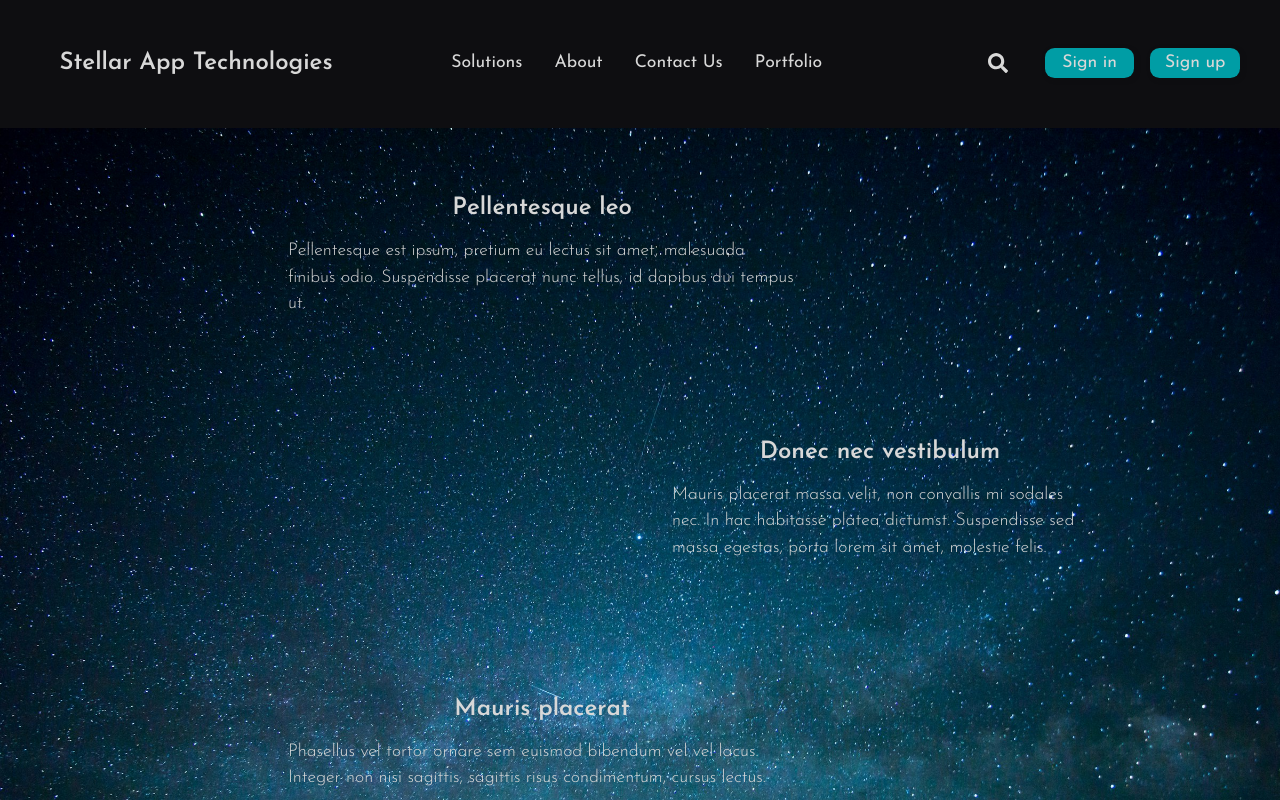
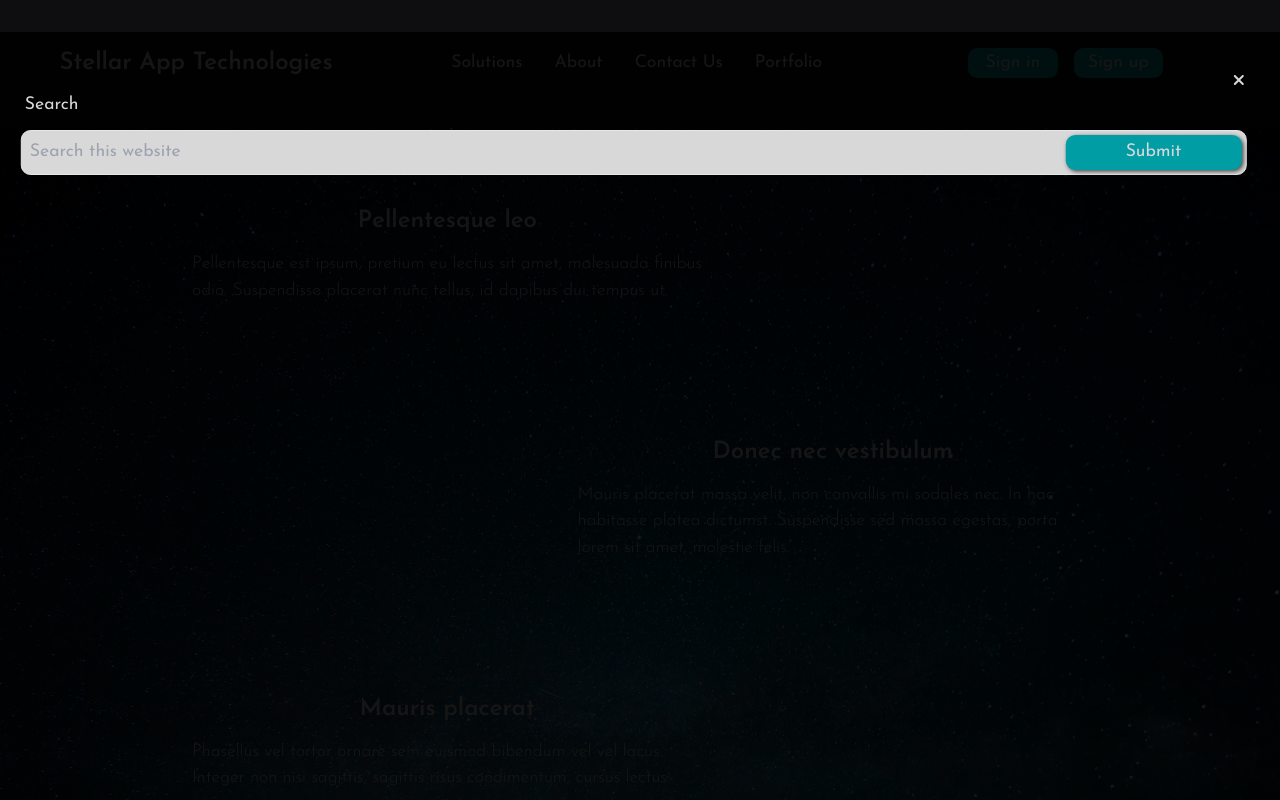
Before and after one commit to MrMostellar/stellar-app-technologies, a Next.js app: page / in a window 1280 px wide. Both pictures are taken after a click on the button 998 px from the left and 63 px from the top of the page. Shown: the top 800 px of the page. Built offline with nearby package versions, Linux system fonts and the light colour scheme.

Commit message:
Added search modal and logic for opening and closing via a x button or the escape key

```diff
--- a/app/components/Footer/Footer.tsx
+++ b/app/components/Footer/Footer.tsx
@@ -14,7 +14,11 @@ export default function Footer() {
       {/*bottom half of column is the email form, social media, and copywrite*/}
       <div className="flex flex-1 flex-col p-1">
         <div className="flex flex-1 justify-center items-center p-2">
-          <SingleTextForm />
+          <SingleTextForm
+            label={"Let's keep in touch!"}
+            formType={"email"}
+            placeholder={"Enter your Email"}
+          />
         </div>
         {/*Social Media links*/}
         <div className="underline-animation flex flex-1 flex-wrap justify-center items-center p-2 pt-4 m-auto">
--- a/app/components/Header/Header.tsx
+++ b/app/components/Header/Header.tsx
@@ -1,6 +1,7 @@
 import { FaBars, FaSearch } from "react-icons/fa";
 import NavBar from "./NavBar";
 import Link from "next/link";
+import SearchModal from "../SearchModal";
 
 export default function Header() {
   return (
@@ -18,9 +19,7 @@ export default function Header() {
       </div>
 
       <nav className="flex pr-4 xs:flex-[0.25] lg:flex-1 lg:pr-6">
-        <button className="justify-center items-center flex xs:flex-1 lg:flex-[0.5]">
-          <FaSearch size="1.25rem" color="var(--text)" />
-        </button>
+        <SearchModal />
         <button className="xs:hidden lg:flex lg:flex-1 lg:max-w-[7vw] my-4 py-1 justify-center items-center mx-2 button">
           <p className="navText">Sign in</p>
         </button>
--- a/app/components/Hero.tsx
+++ b/app/components/Hero.tsx
@@ -3,14 +3,14 @@ import React from "react";
 export default function Hero() {
   return (
     <>
-      <div className="p-1 sm:p-4 flex flex-col col-start-1 col-span-12 row-start-1 row-span-2 md:col-start-2 md:col-span-6 md:row-start-1 md:row-span-3 justify-center items-center rounded-3xl m-1 sm:m-4">
+      <div className="p-1 sm:p-4 flex flex-col col-start-1 col-span-12 row-start-1 row-span-2 md:col-start-1 md:col-span-6 md:row-start-1 md:row-span-3 justify-center items-center rounded-3xl m-1 sm:m-4">
         <h1 className="titleText p-4 text-lg">Pellentesque leo</h1>
         <p className="paragraphText">
           Pellentesque est ipsum, pretium eu lectus sit amet, malesuada finibus
           odio. Suspendisse placerat nunc tellus, id dapibus dui tempus ut.
         </p>
       </div>
-      <div className="p-1 sm:p-4 flex flex-col col-start-1 col-span-12 row-start-3 row-span-2 md:col-start-6 md:row-start-4 md:col-span-6 md:row-span-3 justify-center items-center rounded-3xl m-1 sm:m-4">
+      <div className="p-1 sm:p-4 flex flex-col col-start-1 col-span-12 row-start-3 row-span-2 md:col-start-5 md:row-start-4 md:col-span-6 md:row-span-3 justify-center items-center rounded-3xl m-1 sm:m-4">
         <h1 className="titleText p-4 text-lg">Donec nec vestibulum</h1>
         <p className="paragraphText">
           Mauris placerat massa velit, non convallis mi sodales nec. In hac
@@ -18,7 +18,7 @@ export default function Hero() {
           sit amet, molestie felis.
         </p>
       </div>
-      <div className="p-1 sm:p-4 flex flex-col col-start-1 col-span-12 row-start-5 row-span-2 md:col-start-2 md:row-start-7 md:col-span-6 md:row-span-3 justify-center items-center rounded-3xl m-1 sm:m-4">
+      <div className="p-1 sm:p-4 flex flex-col col-start-1 col-span-12 row-start-5 row-span-2 md:col-start-1 md:row-start-7 md:col-span-6 md:row-span-3 justify-center items-center rounded-3xl m-1 sm:m-4">
         <h1 className="titleText p-4 text-lg">Mauris placerat</h1>
         <p className="paragraphText">
           Phasellus vel tortor ornare sem euismod bibendum vel vel lacus.
--- /dev/null
+++ b/app/components/SearchModal.tsx
@@ -0,0 +1,53 @@
+"use client";
+import SingleTextForm from "./SingleTextForm";
+import { FaXmark } from "react-icons/fa6";
+import React, { KeyboardEvent } from "react";
+import { FaSearch } from "react-icons/fa";
+
+export default function SearchModal() {
+  const [isModalActive, setIsModalActive] = React.useState(false);
+
+  const handleClick = () => {
+    setIsModalActive(true);
+  };
+
+  const escapeHandle = () => {
+    setIsModalActive(false);
+  };
+
+  const handleKeyDown = (e: KeyboardEvent) => {
+    if (e.code === "Escape") {
+      escapeHandle();
+    }
+  };
+
+  return (
+    <>
+      {isModalActive ? (
+        <section
+          onKeyDown={handleKeyDown}
+          className="absolute overflow-hidden content-top lg:translate-x-[-75%] translate-x-[-80%] p-10 bg-transparent/90 min-w-[102%] min-h-[100vh]"
+        >
+          <div className="flex justify-end">
+            <button onClick={escapeHandle}>
+              <FaXmark />
+            </button>
+          </div>
+          <SingleTextForm
+            autofocus={true}
+            label={"Search"}
+            formType={"text"}
+            placeholder={"Search this website"}
+          />
+        </section>
+      ) : (
+        <button
+          onClick={handleClick}
+          className="justify-center items-center flex xs:flex-1 lg:flex-[0.5]"
+        >
+          <FaSearch size="1.25rem" color="var(--text)" />
+        </button>
+      )}
+    </>
+  );
+}
--- a/app/components/SingleTextForm.tsx
+++ b/app/components/SingleTextForm.tsx
@@ -1,17 +1,18 @@
-export default function SingleTextForm() {
+export default function SingleTextForm({ ...props }) {
   return (
     <>
       {/*form to get an email list going */}
       <form className="flex flex-col text-left min-w-[50%]">
-        <label className="navText p-1 pb-3">Let&#39;s keep in touch!</label>
+        <label className="navText p-1 pb-3">{props.label}</label>
         {/*div to style the text field*/}
         <div className="flex p-1 border-[0.0625rem] rounded-[0.6rem] bg-[var(--text)]">
           <input
-            className="navText flex-[6] p-1 bg-[var(--text)]"
-            type="email"
-            id="email"
-            name="email"
-            placeholder="Enter your email"
+            className="navText flex-[6] p-1 bg-[var(--text)] text-[var(--secondary)] outline-none"
+            autoFocus={props.autofocus}
+            type={props.formType}
+            id={props.formType}
+            name={props.formType}
+            placeholder={props.placeholder}
           />
           <input
             className="navText flex-1 button border-[0.0625rem] rounded-[0.6rem]"
```
